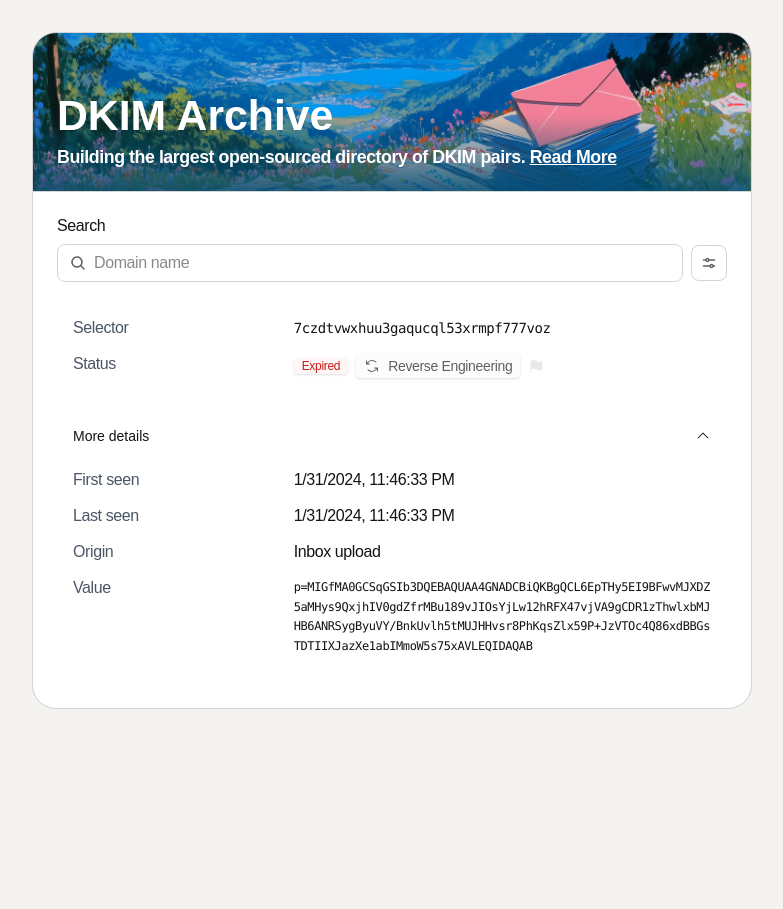
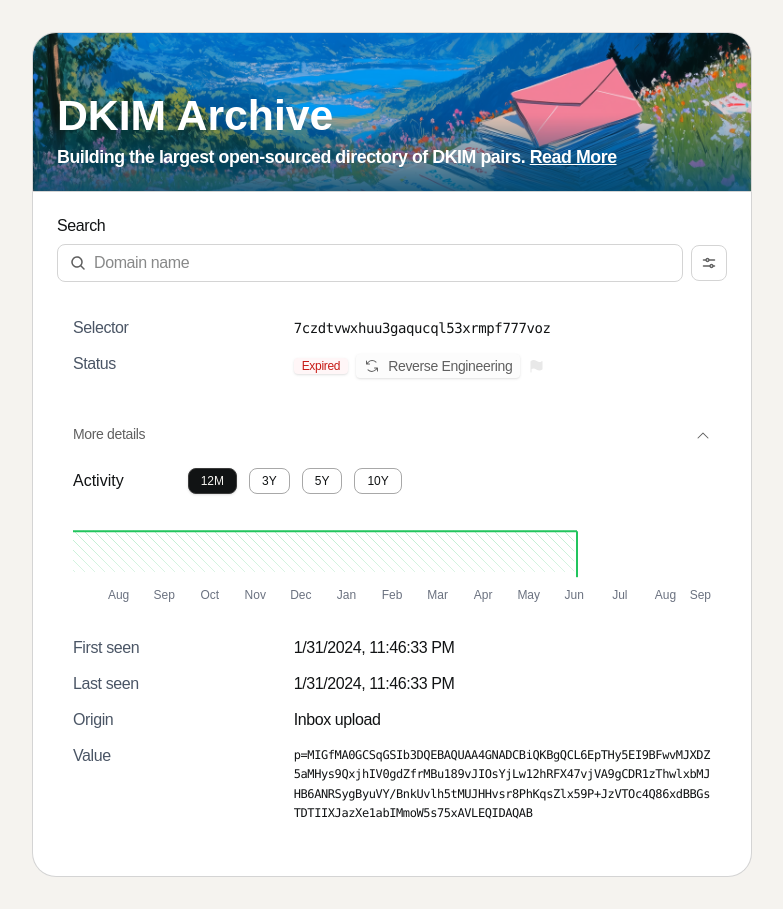
Before and after one commit to zkemail/archive, a Next.js app: page /search in a window 1280 px wide. Both pictures are taken after a click on the button "More details". Shown: the whole page, without its empty margins (248-1031 px from the left). Before the commit the page ends 800 px from the top, so only its background shows below. Built offline with nearby package versions, Linux system fonts and the light colour scheme; no server answers; a web font is replaced by a local one.

Commit message:
feat: added activity chart for the public key

```diff
--- a/package.json
+++ b/package.json
@@ -45,6 +45,7 @@
     "react-day-picker": "^9.7.0",
     "react-dom": "^19.1.0",
     "react-toastify": "^11.0.5",
+    "recharts": "^3.0.0",
     "tailwind-merge": "^3.3.1",
     "tailwindcss-animate": "^1.0.7"
   },
--- /dev/null
+++ b/src/components/ActivityChart.tsx
@@ -0,0 +1,178 @@
+import React, { useState } from 'react';
+import { Area, AreaChart, ResponsiveContainer, XAxis, YAxis } from 'recharts';
+
+import { Button } from '@/components/ui/button';
+
+const generateSampleData = (timeframe: string) => {
+  const dataPoints = {
+    '12M': 12,
+    '3Y': 36,
+    '5Y': 60,
+    '10Y': 120,
+  };
+
+  const points = dataPoints[timeframe as keyof typeof dataPoints] || 12;
+  const data = [];
+
+  // Fill 80% of the x-axis with data points
+  for (let i = 0; i < points; i++) {
+    const date = new Date();
+    date.setMonth(date.getMonth() - (points - i - 1));
+
+    data.push({
+      date: date.toLocaleDateString('en-US', {
+        month: 'short',
+        year: timeframe === '12M' ? undefined : '2-digit',
+      }),
+      activity: 20,
+    });
+  }
+
+  // Add empty data points to fill the remaining 20% of x-axis
+  const emptyPoints = Math.ceil(points * 0.25); // 25% more points to make data occupy 80%
+  for (let i = 0; i < emptyPoints; i++) {
+    const date = new Date();
+    date.setMonth(date.getMonth() + i + 1);
+
+    data.push({
+      date: date.toLocaleDateString('en-US', {
+        month: 'short',
+        year: timeframe === '12M' ? undefined : '2-digit',
+      }),
+      activity: null, // null values won't be rendered
+    });
+  }
+
+  return data;
+};
+
+const ActivityChart = () => {
+  const [selectedTimeframe, setSelectedTimeframe] = useState('12M');
+  const timeframes = ['12M', '3Y', '5Y', '10Y'];
+
+  const data = generateSampleData(selectedTimeframe);
+
+  return (
+    <div className='bg-foreground w-full rounded-lg'>
+      {/* Header with title and timeframe buttons */}
+      <div className='mb-4 flex items-center justify-start gap-4 sm:gap-16'>
+        <h2 className='text-primary text-base font-normal'>Activity</h2>
+
+        <div className='flex flex-row gap-3'>
+          {timeframes.map((timeframe) => (
+            <Button
+              key={timeframe}
+              variant={selectedTimeframe === timeframe ? 'default' : 'outline'}
+              size='sm'
+              onClick={() => setSelectedTimeframe(timeframe)}
+              className={'h-auto border px-3 py-1 text-xs'}
+            >
+              {timeframe}
+            </Button>
+          ))}
+        </div>
+      </div>
+
+      <div className='h-28 w-full'>
+        <ResponsiveContainer width='100%' height='100%'>
+          <AreaChart
+            data={data}
+            margin={{
+              top: 10,
+              right: 0,
+              left: 0,
+              bottom: 20,
+            }}
+          >
+            <defs>
+              <linearGradient
+                id='activityGradient1'
+                x1='0'
+                y1='0'
+                x2='0'
+                y2='1'
+              >
+                <stop offset='0%' stopColor='#22c55e' stopOpacity={0.3} />
+                <stop offset='100%' stopColor='#22c55e' stopOpacity={0.05} />
+              </linearGradient>
+            </defs>
+            <defs>
+              <linearGradient
+                id='greenToTransparent'
+                x1='0'
+                y1='0'
+                x2='0'
+                y2='1'
+              >
+                <stop offset='0%' stopColor='#22c55e' stopOpacity='1' />
+                <stop offset='100%' stopColor='#22c55e' stopOpacity='0' />
+              </linearGradient>
+              <pattern
+                id='activityGradient'
+                patternUnits='userSpaceOnUse'
+                width='10'
+                height='10'
+              >
+                <path
+                  d='M0,0 l20,20 M-10,10 l20,20 M10,-10 l20,20'
+                  stroke='#22c55e'
+                  strokeWidth='1'
+                />
+              </pattern>
+              <mask id='gradientMask'>
+                <rect
+                  width='100%'
+                  height='100%'
+                  fill='url(#greenToTransparent)'
+                />
+              </mask>
+            </defs>
+            <XAxis
+              dataKey='date'
+              axisLine={false}
+              tickLine={false}
+              tick={{ fontSize: 12, fill: '#6b7280' }}
+              dy={10}
+            />
+            <YAxis
+              hide
+              domain={[0, 25]} // Set domain so that value 20 appears at 80% height (20/25 = 0.8)
+            />
+            <Area
+              type='monotone'
+              dataKey='activity'
+              stroke='#22c55e'
+              strokeWidth={2}
+              fill='url(#activityGradient)'
+              mask='url(#gradientMask)'
+              dot={false}
+              connectNulls={false} // Don't connect null values
+            />
+
+            {/* Top horizontal line */}
+            <line
+              x1='0%'
+              y1='19%'
+              x2='79%'
+              y2='19%'
+              stroke='#22c55e'
+              strokeWidth={2}
+            />
+
+            {/* Right vertical line */}
+            <line
+              x1='79%'
+              y1='19%'
+              x2='79%'
+              y2='60%'
+              stroke='#22c55e'
+              strokeWidth={2}
+            />
+          </AreaChart>
+        </ResponsiveContainer>
+      </div>
+    </div>
+  );
+};
+
+export default ActivityChart;
--- a/src/components/SelectorDetails.tsx
+++ b/src/components/SelectorDetails.tsx
@@ -12,6 +12,7 @@ import {
   AccordionTrigger,
 } from '@/components/ui/accordion';
 
+import ActivityChart from './ActivityChart';
 import { Badge } from './ui/badge';
 
 const SelectorDetails = () => {
@@ -65,8 +66,13 @@ const SelectorDetails = () => {
 
       <Accordion type='single' collapsible className='w-full px-4 py-3'>
         <AccordionItem value='item-1'>
-          <AccordionTrigger>More details</AccordionTrigger>
+          <AccordionTrigger className='text-secondary leading-tight font-normal tracking-tight'>
+            More details
+          </AccordionTrigger>
           <AccordionContent className='flex flex-col gap-4 pt-2'>
+            <div className='max-w-4xl'>
+              <ActivityChart />
+            </div>
             <DetailRow label='First seen'>1/31/2024, 11:46:33 PM</DetailRow>
 
             <DetailRow label='Last seen'>1/31/2024, 11:46:33 PM</DetailRow>
```
Also changed, not shown: 1 other file (tests, documents, lock files or other folders).
